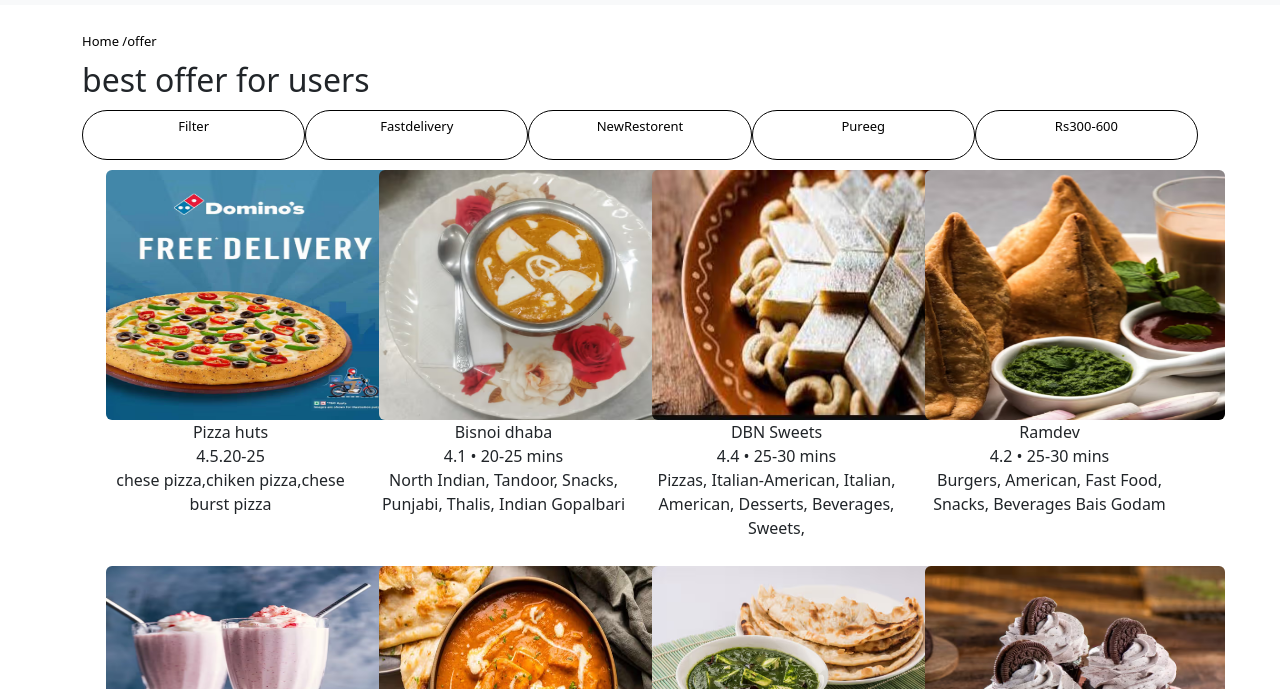
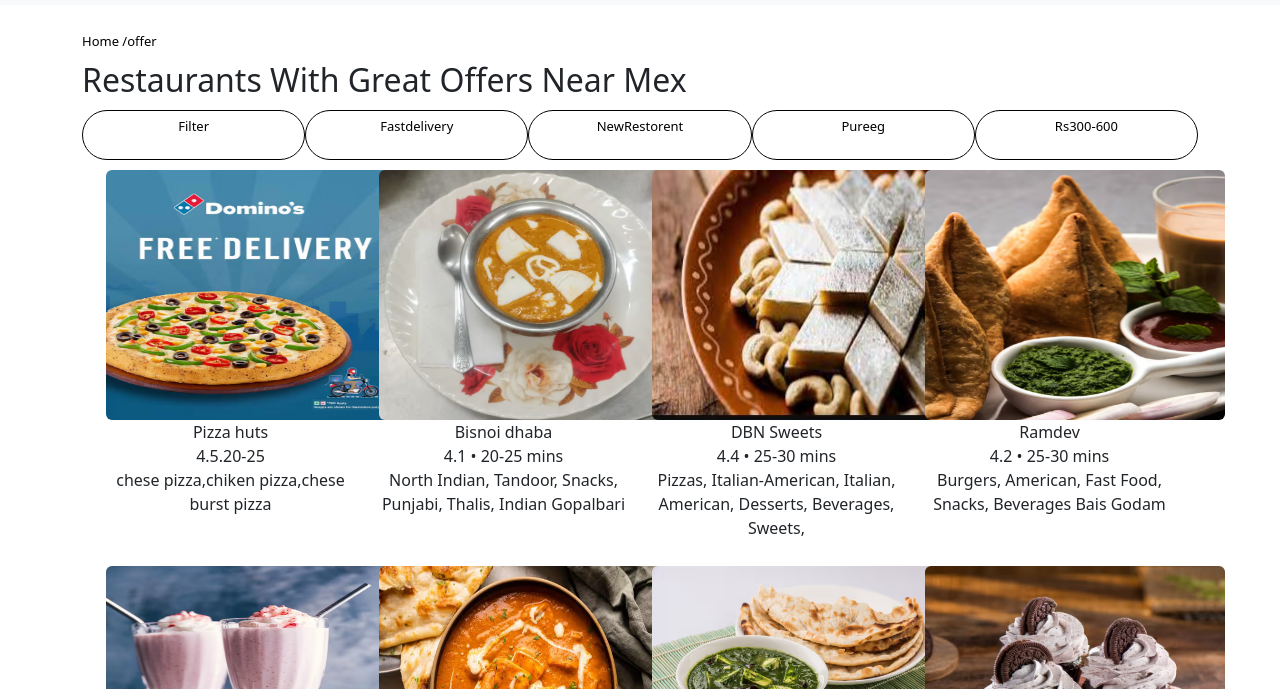
Before and after one commit to aajad-khan123/t-Resto, a plain HTML site: page offer.html in a window 1280 px wide. Shown: the part 111-800 px from the top of the page. Drawn offline with nearby package versions, Linux system fonts and the light colour scheme; files that its build step writes are made by us from their sources; files whose address does not match are found by name.

Commit message:
now agine changes in offre.html content done

```diff
--- a/offer.html
+++ b/offer.html
@@ -34,7 +34,7 @@
             <h2><a href="index.html" class="home">Home /offer</a></h2>
 
             <h2>
-                best offer for users
+                Restaurants With Great Offers Near Mex
             </h2>
             <div class="container text-center">
                 <div class="row align-items-start">
```
